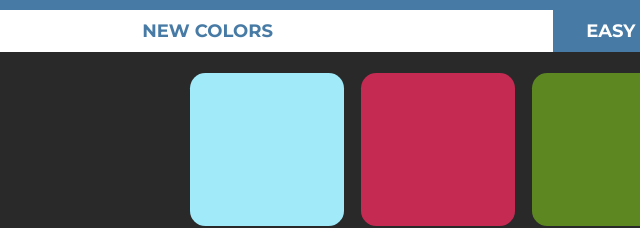
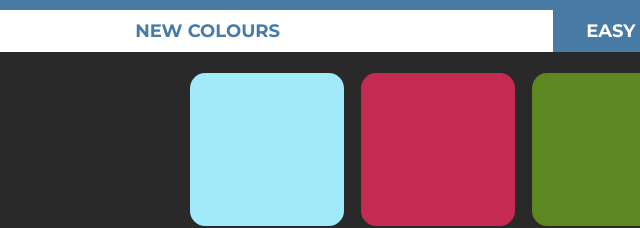
Before and after one commit to MarcusBurnett/ColorGame, a plain HTML site: page index.html in a window 1280 px wide. Both pictures are taken after a click on the button "EASY". Shown: the part 200-428 px from the top of the page, 202-842 px from the left. Drawn offline with Linux system fonts and the light colour scheme.

Commit message:
Spelling change

```diff
--- a/app.js
+++ b/app.js
@@ -1,6 +1,6 @@
 var header = document.getElementById('header');
 var square = document.getElementsByClassName('square');
-var newColors = document.getElementById('newColors');
+var newColors = document.getElementById('newColours');
 var easy = document.getElementById('easy');
 var hard = document.getElementById('hard');
 var active = document.querySelector('.active');
@@ -82,5 +82,5 @@ function reset(){
     header.style.backgroundColor = 'rgb(71, 123, 165)';
     squareColors();
     result.textContent = "";
-    newColors.textContent = "NEW COLORS";
+    newColors.textContent = "NEW COLOURS";
 }
--- a/index.html
+++ b/index.html
@@ -4,7 +4,7 @@
     <meta charset="UTF-8">
     <meta name="viewport" content="width=device-width, initial-scale=1.0">
     <meta http-equiv="X-UA-Compatible" content="ie=edge">
-    <title>Color Game</title>
+    <title>Colour Game</title>
     <link rel="stylesheet" href="style.css">
     <link href="https://fonts.googleapis.com/css?family=Montserrat:300,400,700" rel="stylesheet">
 </head>
@@ -15,7 +15,7 @@
     </div>
 
     <div id="options">
-        <button id="newColors">NEW COLORS</button>
+        <button id="newColours">NEW COLOURS</button>
         <div id="result"></div>
         <div class="difficulty">
             <button id="easy" class="difficultyBtn">EASY</button>
--- a/style.css
+++ b/style.css
@@ -43,10 +43,10 @@ body {
     text-transform: uppercase;
 }
 
-#newColors {
-    width: 20%;
-    margin-left: 5%;
-    margin-right: 5%;
+#newColours {
+    width: 22%;
+    margin-left: 4%;
+    margin-right: 4%;
 }
 
 #result {
@@ -65,6 +65,7 @@ button {
     font-size: 18px;
     outline: none;
     transition: all 0.3s;
+    cursor: pointer;
 }
 
 button:hover {
@@ -89,6 +90,7 @@ button:hover {
     background: white;
     border-radius: 10%;
     transition: background 0.5s;
+    cursor: pointer;
 }
 
 .active {
```
